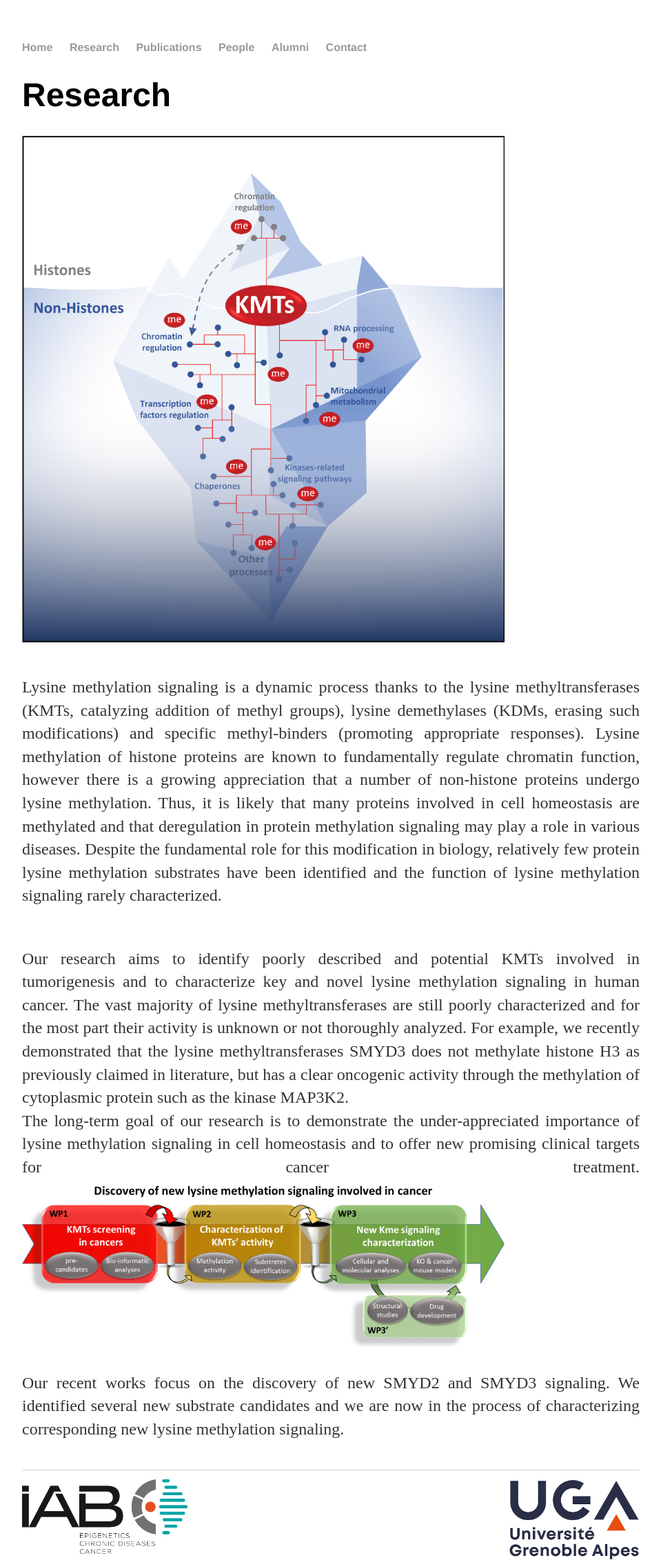
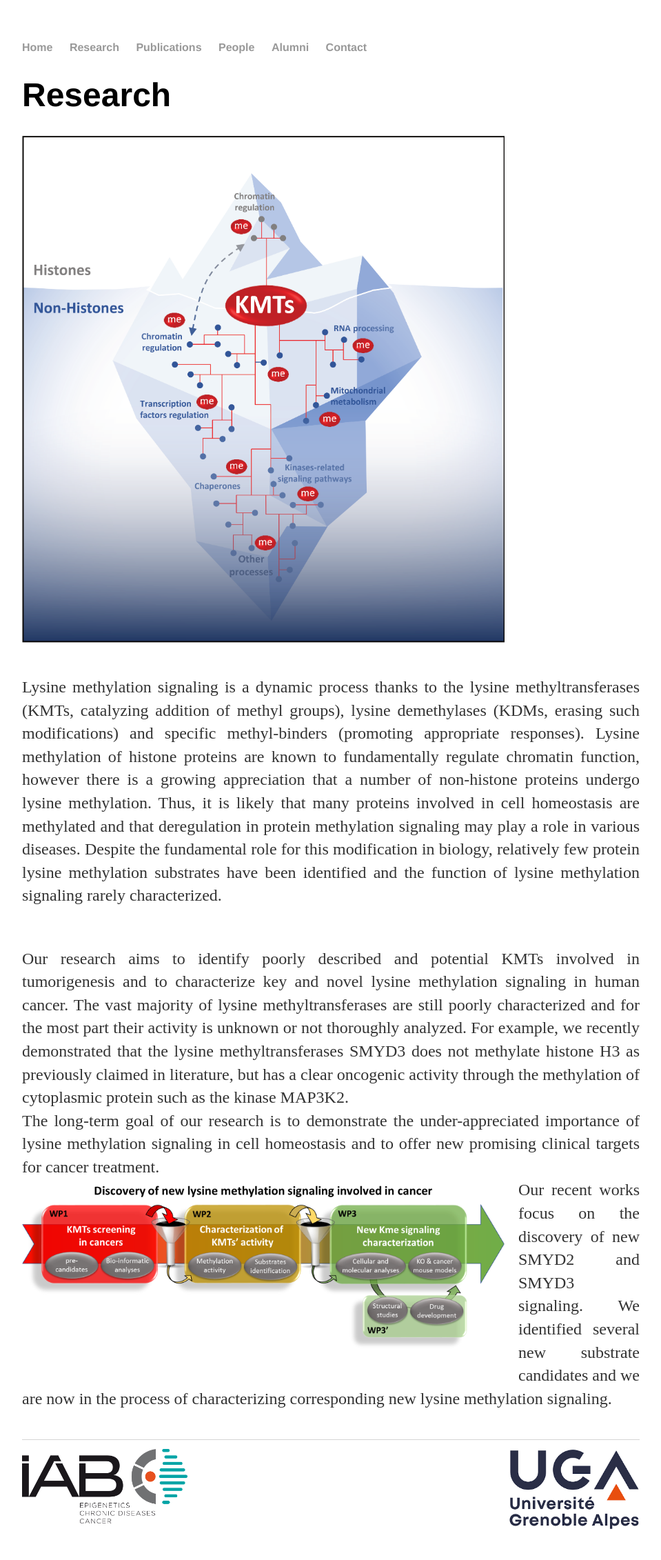
Before and after one commit to Reynoird-Lab/Reynoird-lab.github.io, a Jekyll site: the page built from Research/index.html, in a window 1280 px wide. Shown: the whole page at 69% size, without its empty margins (160-1119 px from the left). Built offline with Jekyll 4.4.1, drawn with Linux system fonts in a browser that asks for light colours; Markdown is read by kramdown in place of the engine named in the settings; after the commit the page ends 2218 px from its top, so only the background shows below that.

Commit message:
Update index.html

```diff
--- a/Research/index.html
+++ b/Research/index.html
@@ -8,5 +8,5 @@
 <p align="justify"> Lysine methylation signaling is a dynamic process thanks to the lysine methyltransferases (KMTs, catalyzing addition of methyl groups), lysine demethylases (KDMs, erasing such modifications) and specific methyl-binders (promoting appropriate responses). Lysine methylation of histone proteins are known to fundamentally regulate chromatin function, however there is a growing appreciation that a number of non-histone proteins undergo lysine methylation. Thus, it is likely that many proteins involved in cell homeostasis are methylated and that deregulation in protein methylation signaling may play a role in various diseases. Despite the fundamental role for this modification in biology, relatively few protein lysine methylation substrates have been identified and the function of lysine methylation signaling rarely characterized. <br></div>
 <p align="justify"><br>Our research aims to identify poorly described and potential KMTs involved in tumorigenesis and to characterize key and novel lysine methylation signaling in human cancer. The vast majority of lysine methyltransferases are still poorly characterized and for the most part their activity is unknown or not thoroughly analyzed. For example, we recently demonstrated that the lysine methyltransferases SMYD3 does not methylate histone H3 as previously claimed in literature, but has a clear oncogenic activity through the methylation of cytoplasmic protein such as the kinase MAP3K2.<br>
 The long-term goal of our research is to demonstrate the under-appreciated importance of lysine methylation signaling in cell homeostasis and to offer new promising clinical targets for cancer treatment.
-<img src="https://reynoird-lab.github.io/Images/research.png" title="research" width="700" style="margin: 0px 20px 20px 0px;" />
+<img src="https://reynoird-lab.github.io/Images/research.png" title="research" width="700" align="left" style="margin: 0px 20px 20px 0px;" />
 <br>Our recent works focus on the discovery of new SMYD2 and SMYD3 signaling. We identified several new substrate candidates and we are now in the process of characterizing corresponding new lysine methylation signaling.</p><br>
```
